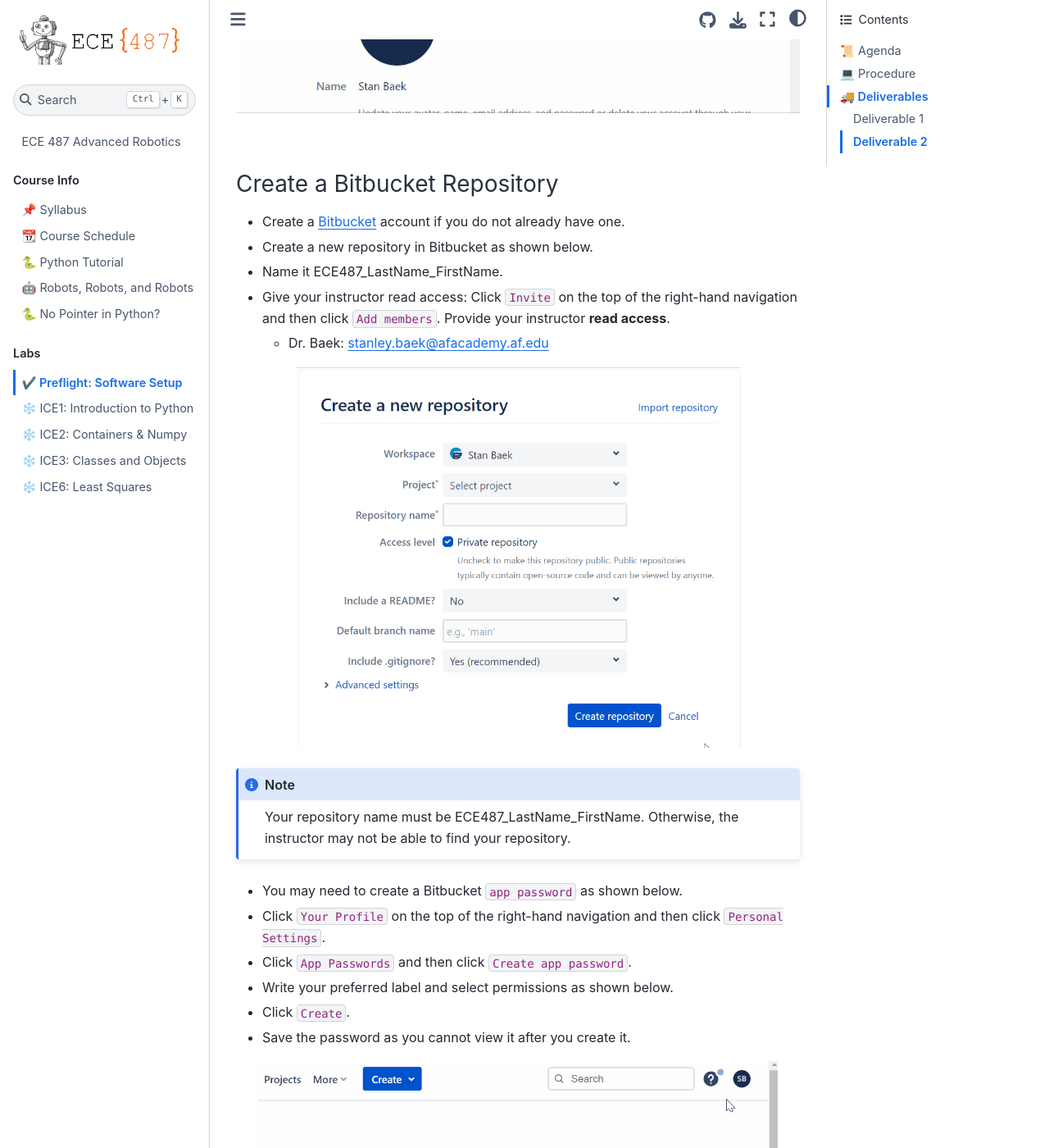
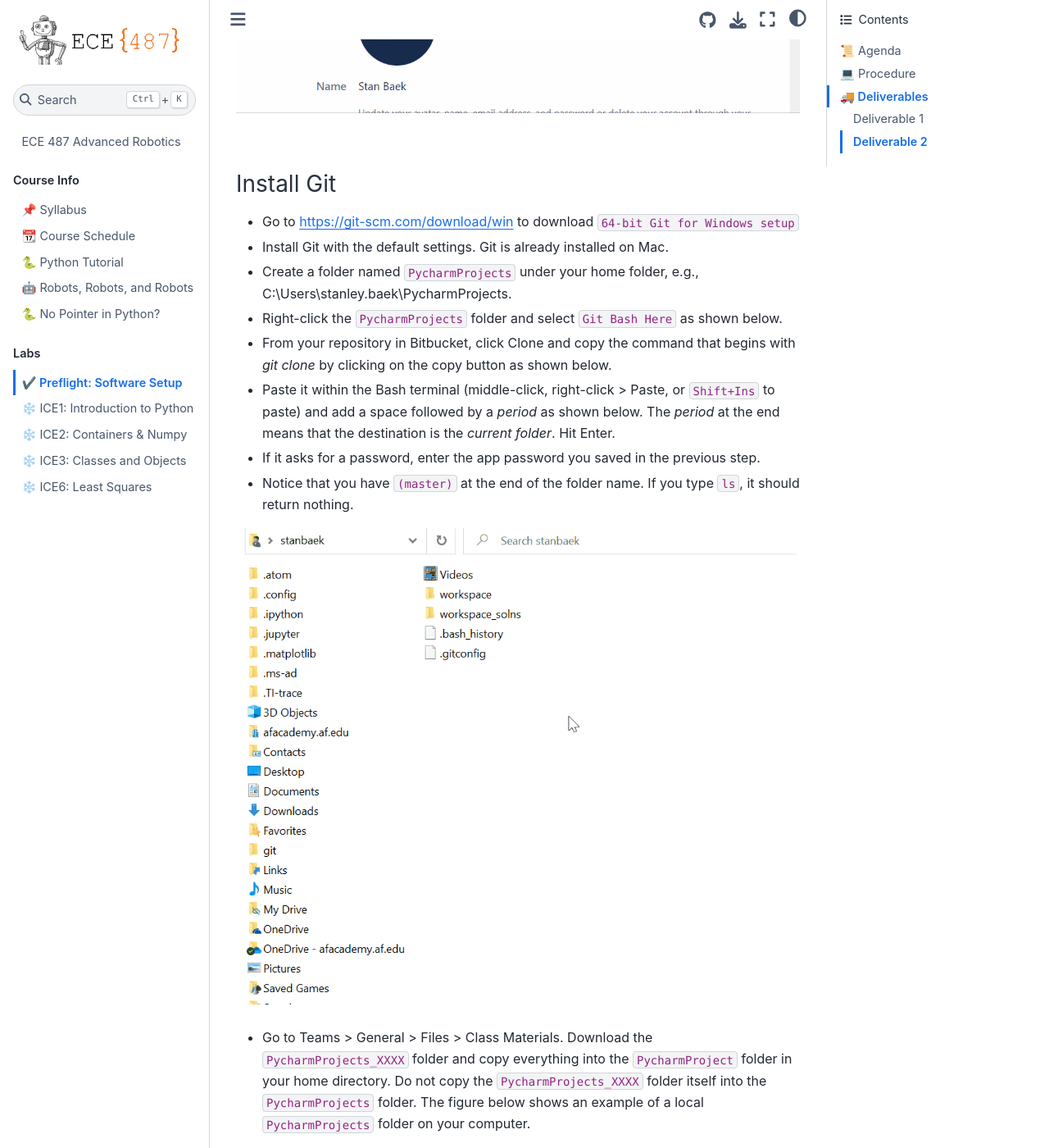
Before and after one commit to stanbaek/ece487, a Jupyter Book: the page built from docs/Labs/SoftwareConfiguration.md, in a window 1280 px wide and 1400 px high, scrolled down 2068 px. Shown: the whole window at 82% size. Built offline with Jupyter Book 1.0.4 settings and Sphinx 7.4.7 and the Sphinx Book theme 1.1.4, drawn with Linux system fonts in a browser that asks for light colours.

Commit message:
Updated SoftwareConfig

````diff
--- a/docs/Labs/SoftwareConfiguration.md
+++ b/docs/Labs/SoftwareConfiguration.md
@@ -49,42 +49,6 @@
 ```
 <br>
 
-
-
-
-
-
-
-
-
-### Create a Bitbucket Repository
-
-- Create a <a href="https://bitbucket.org/" target="_blank">Bitbucket</a> account if you do not already have one.
-- Create a new repository in Bitbucket as shown below.
-- Name it ECE487\_LastName\_FirstName.
-- Give your instructor read access: Click `Invite` on the top of the right-hand navigation and then click `Add members`. Provide your instructor **read access**.
-    - Dr. Baek: stanley.baek@afacademy.af.edu
-
-```{image} ./figures/BitBucketConfig.gif
-:scale: 60%
-:align: center
-```
-
-```{Note}
-Your repository name must be ECE487\_LastName\_FirstName. Otherwise, the instructor may not be able to find your repository.
-```
-
-- You may need to create a Bitbucket `app password` as shown below.
-- Click `Your Profile` on the top of the right-hand navigation and then click `Personal Settings`.
-- Click `App Passwords` and then click `Create app password`.
-- Write your preferred label and select permissions as shown below.
-- Click `Create`.
-- Save the password as you cannot view it after you create it.
-
-```{image} ./figures/BitBucketAppPassword.gif
-:scale: 60%
-:align: center
-```
 
 ### Install Git
 
````
